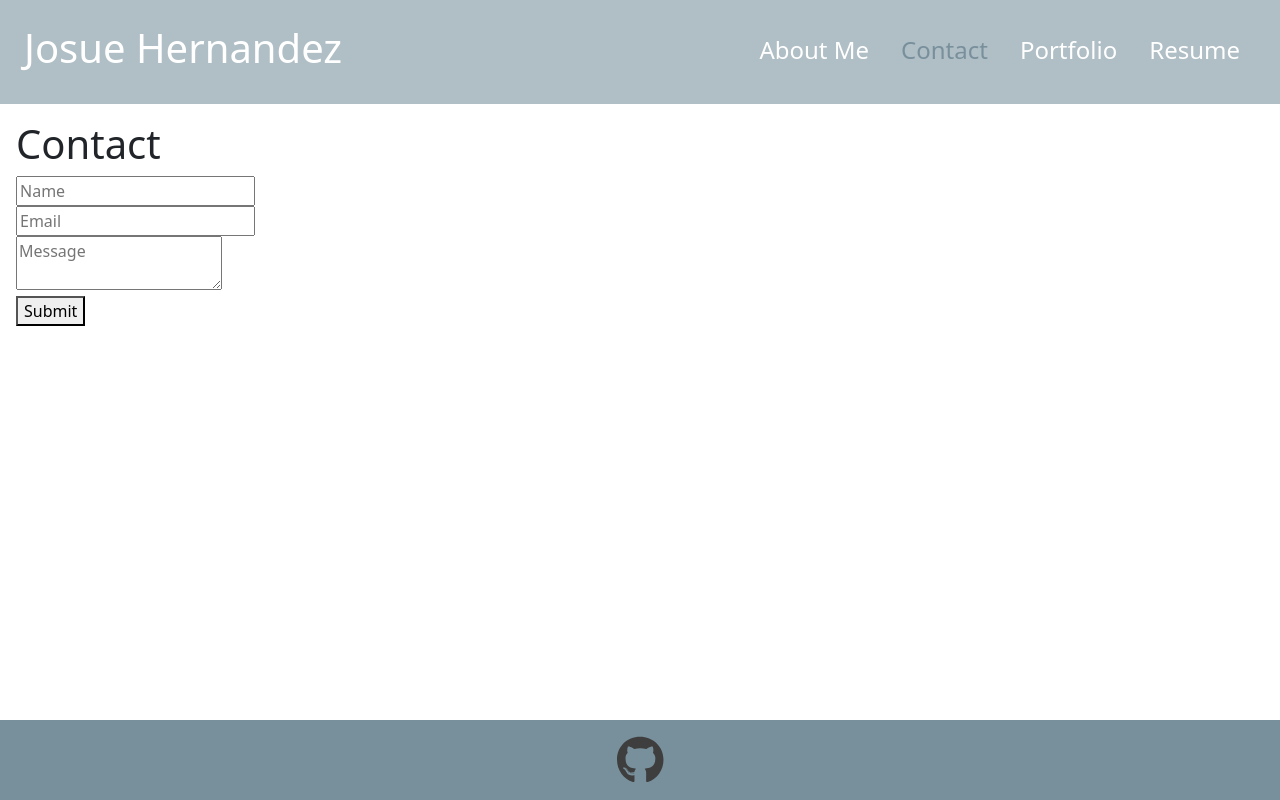
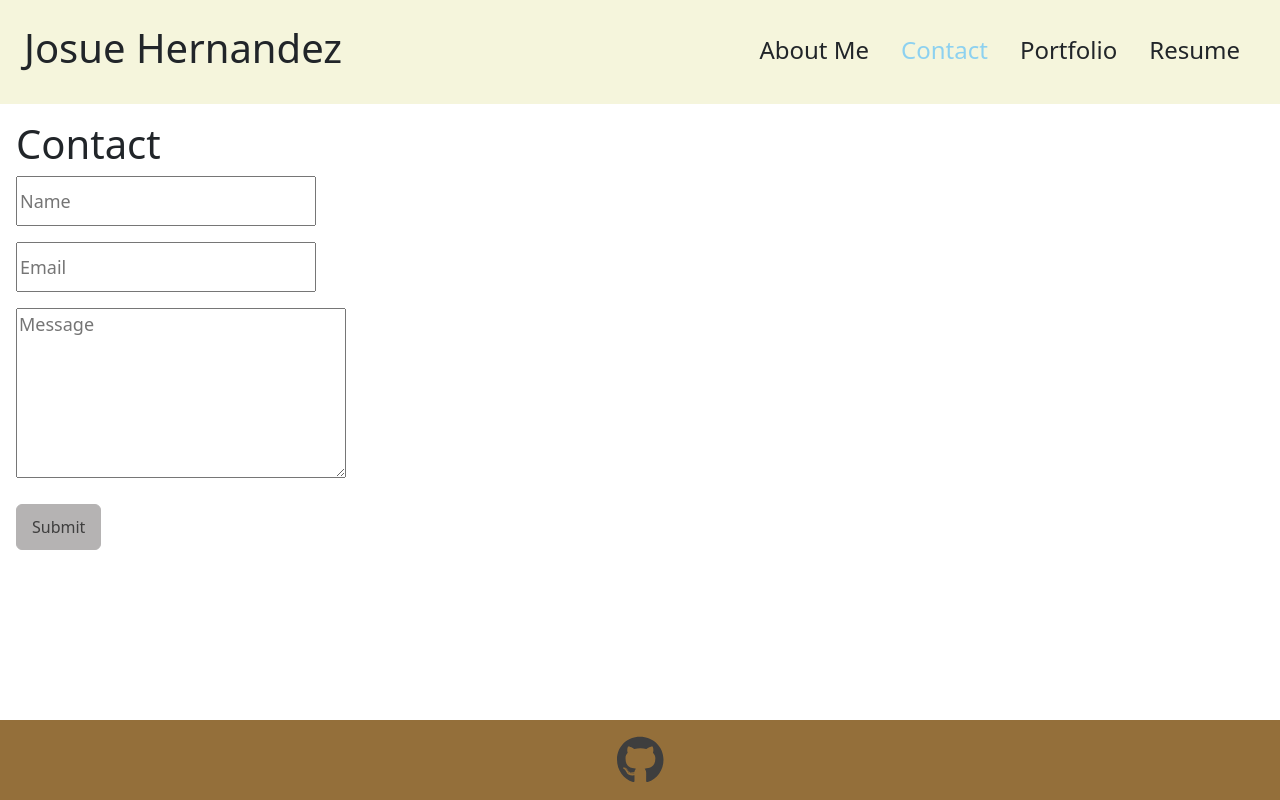
Before and after one commit to JosueHernand/JosueCodeCrafted, a React (Vite) app: page /Contact in a window 1280 px wide. Built offline with nearby package versions, Linux system fonts and the light colour scheme.

Commit message:
Updated the contact page

```diff
--- a/src/app.css
+++ b/src/app.css
@@ -1,13 +1,12 @@
 :root {
-  --white : #FFFFFF;
-  --bluegrey: #B0BEC5;
-  --lightgrey: #78909C;
+  --beige: #F5F5DC;
+  --skyblue: #8dd1f0;
   --accent-color: #546e7a;
   --dark-grey: #3e3e3e;
 }
 
 .custom-navbar {
-  background-color: var(--bluegrey);
+  background-color: var(--beige);
   padding: 5px;
 }
 
@@ -16,7 +15,7 @@
 }
 
 .nav-link.active {
-  color: var(--lightgrey);
+  color: var(--skyblue);
 }
 
 .nav-link {
@@ -24,7 +23,7 @@
 }
 
 .nav-link:hover {
-  color: var(--lightgrey);
+  color: var(--skyblue);
 }
 
 .color {
@@ -41,5 +40,31 @@ p.dark-grey {
 }
 
 .githubIcon:hover {
-  color: var(--bluegrey);
+  color: var(--skyblue);
 }
+
+.styleBox {
+  width: 300px;
+  height: 50px;
+  font-size: 18px;
+}
+
+.messageBox{
+  width: 330px;
+  height: 170px;
+  font-size: 18px;
+}
+
+.btn-primary {
+  background-color: rgb(181, 179, 179);
+  color: var(--dark-grey);
+  border: 1px solid rgb(181, 179, 179);
+  margin-top: 130px;
+  padding: 10px 15px 10px 15px;
+
+  &:hover {
+  background-color: var(--skyblue);
+  color: var(--dark-grey);
+  border: 1px solid #2E3B4E;
+  };
+}
--- a/src/components/Footer.jsx
+++ b/src/components/Footer.jsx
@@ -2,7 +2,7 @@ import { FontAwesomeIcon } from '@fortawesome/react-fontawesome';
 import { faGithub } from '@fortawesome/free-brands-svg-icons';
 
 const customStyle = {
-  backgroundColor: '#78909C',
+  backgroundColor: '#946f3a',
 };
 
 export default function Footer() {
--- a/src/pages/Contact.jsx
+++ b/src/pages/Contact.jsx
@@ -48,8 +48,9 @@ export default function Contact() {
 
       <form onSubmit={handleFormSubmit}>
 
-        <div>
+        <div className='mb-3'>
           <input
+          className='styleBox'
           value={name}
           name='name'
           onChange={handleInputChange}
@@ -59,8 +60,9 @@ export default function Contact() {
           />
         </div>
 
-        <div>
+        <div className='mb-3 styleBox'>
           <input
+          className='styleBox'
           value={email}
           name='email'
           onChange={handleInputChange}
@@ -70,8 +72,9 @@ export default function Contact() {
           />
           </div>
 
-        <div>
+        <div className='mb-3 styleBox'>
           <textarea
+          className='messageBox'
           value={message}
           name='message'
           onChange={handleInputChange}
@@ -80,7 +83,7 @@ export default function Contact() {
           required={true}
           />
         </div>
-        <button type='submit'>Submit</button>
+        <button type='submit' className='btn btn-primary'>Submit</button>
       </form>
       {errorMessage && (
         <div>
```
